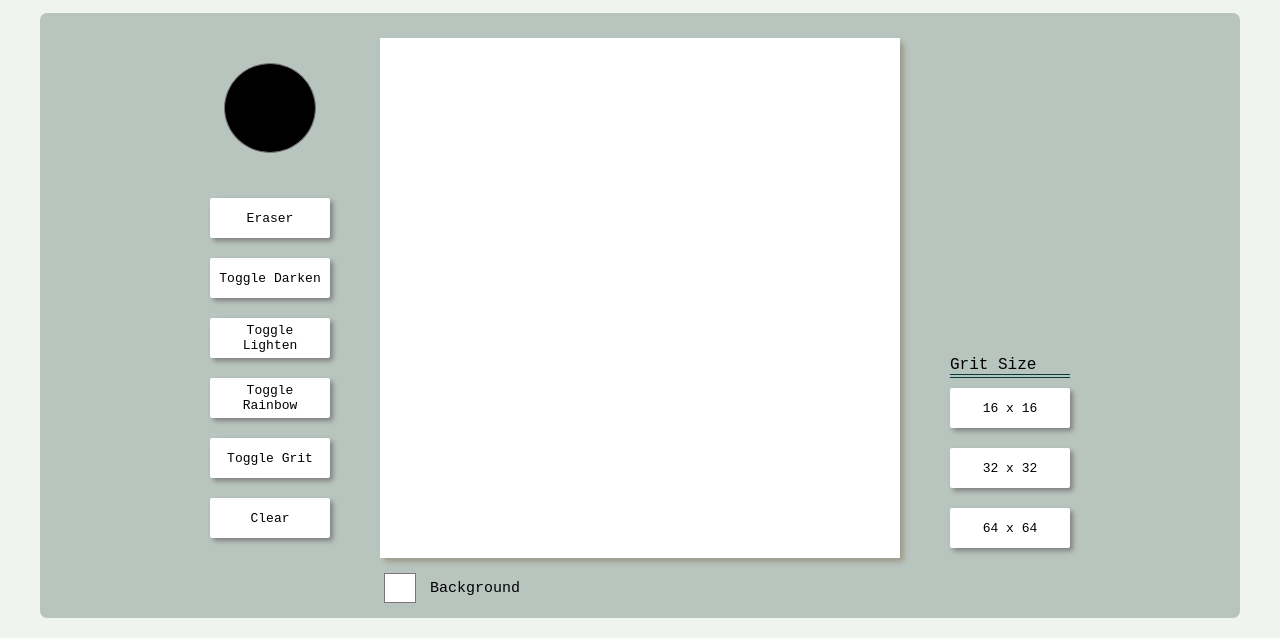
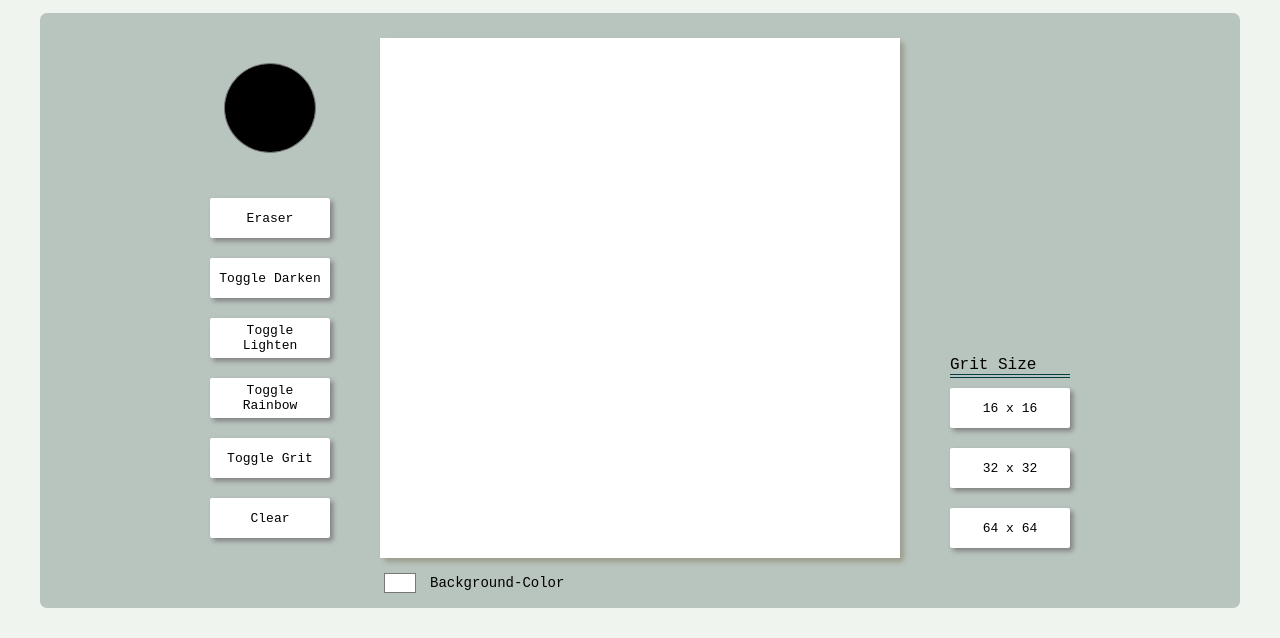
Before and after one commit to manuelgros/etch-a-sketch, a plain HTML site: page index.html in a window 1280 px wide. Shown: the part 177-815 px from the top of the page. Drawn offline with Linux system fonts and the light colour scheme.

Commit message:
Minor style changes

```diff
--- a/index.html
+++ b/index.html
@@ -38,7 +38,7 @@
     <div id="applicationFooter">
       <div id="middleBox">
         <input type="color" id="backgroundPicker" name="backgroundPicker" value="#ffffff" />
-        <label for="backgroundPicker">Background</label>
+        <label for="backgroundPicker">Background-Color</label>
       </div>
     </div>
   </div>
--- a/style.css
+++ b/style.css
@@ -56,7 +56,7 @@ display: flex;
 width: 520px;
 align-items: center;
 gap: 10px;
-font-size: 15px;
+font-size: 14px;
 }
 
 #backgroundPicker {
@@ -64,7 +64,7 @@ font-size: 15px;
   background-color: transparent;
   border: none;
   width: 40px;
-  height: 40px;
+  height: 30px;
   cursor: pointer;
   -webkit-appearance: none;
 }
```
